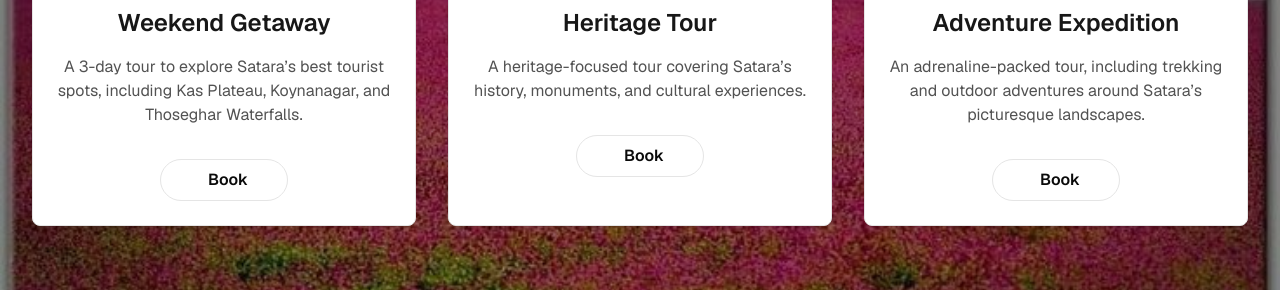
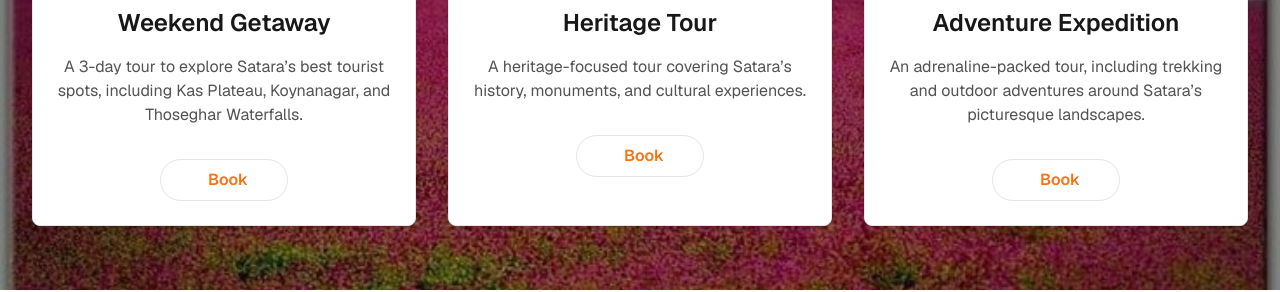
Before and after one commit to aadityakolhapure/tourism, a Next.js app: page / in a window 1280 px wide. Shown: the part 1820-2112 px from the top of the page. Built offline with nearby package versions, Linux system fonts and the light colour scheme.

Commit message:
data added

```diff
--- a/app/page.tsx
+++ b/app/page.tsx
@@ -148,7 +148,7 @@ export default function Home() {
                 A 3-day tour to explore Satara’s best tourist spots, including
                 Kas Plateau, Koynanagar, and Thoseghar Waterfalls.
               </p>
-              <InteractiveHoverButton text="Book" className="mt-4" />
+              <InteractiveHoverButton text="Book" className="mt-4 text-orange-500" />
             </Card>
             <Card className="p-6 bg-white dark:bg-[#0b192c] shadow-md hover:scale-105 transition-transform">
               <p className="text-2xl font-semibold mb-4 text-neutral-900 dark:text-neutral-100">
@@ -158,7 +158,7 @@ export default function Home() {
                 A heritage-focused tour covering Satara’s history, monuments,
                 and cultural experiences.
               </p>
-              <InteractiveHoverButton text="Book" className="mt-4" />
+              <InteractiveHoverButton text="Book" className="mt-4 text-orange-500" />
             </Card>
             <Card className="p-6 bg-white dark:bg-[#0b192c] shadow-md hover:scale-105 transition-transform">
               <p className="text-2xl font-semibold mb-4 text-neutral-900 dark:text-neutral-100">
@@ -168,7 +168,7 @@ export default function Home() {
                 An adrenaline-packed tour, including trekking and outdoor
                 adventures around Satara’s picturesque landscapes.
               </p>
-              <InteractiveHoverButton text="Book" className="mt-4" />
+              <InteractiveHoverButton text="Book" className="mt-4 text-orange-500" />
             </Card>
           </div>
         </div>
--- a/app/tourist-places/[id]/page.tsx
+++ b/app/tourist-places/[id]/page.tsx
@@ -65,9 +65,9 @@ export default function PlacePage({
   if (!placeDetails) {
     return (
       <div className="min-h-screen dark:bg-[#0B192C] bg-gray-50 p-8 flex flex-col items-center justify-center text-white">
-        <h1 className="text-2xl font-bold mb-4">Place not found</h1>
+        <h1 className="text-2xl font-bold mb-4 text-orange-600">Place not found</h1>
         <Link href="/tourist-places">
-          <Button variant="outline" className="border-[#FF6500] text-[#FF6500]">
+          <Button variant="outline" className="border-[#FF6500] text-[#FF6500] hover:bg-[#FF6500] hover:text-white">
             <ArrowLeft className="h-4 w-4 mr-2" />
             Back to Places
           </Button>
--- a/app/tourist-places/data.ts
+++ b/app/tourist-places/data.ts
@@ -46,7 +46,7 @@ export const touristPlaces: PlaceDetails[] = [
     ],
     location: "Satara City, Maharashtra",
     visitingHours: "6:00 AM - 6:00 PM",
-    entryFee: "Rs. 20 per person",
+    entryFee: "Free",
     contactNumber: "+91 2162 234567",
     bestTimeToVisit: "October to February",
     nearbyFacilities: {
--- a/app/tourist-places/page.tsx
+++ b/app/tourist-places/page.tsx
@@ -404,7 +404,7 @@ export default function TouristPlaces() {
         <LoaderSkeleton />
       ) : (
         <div className="min-h-screen bg-neutral-50 p-8 dark:bg-[#0B192C]">
-          <div className="rounded-full h-8 w-8 mr-32 bg-[#000000] hover:bg-[#FF6500] hover:text-white text-white hover:bg-white">
+          <div className="rounded-full h-8 w-8 mr-32 bg-[#000000] hover:text-white text-white hover:bg-orange-500">
             <a href="/">
               <svg
                 className="w-8 h-8"
```
Also changed, not shown: places.txt (added).
